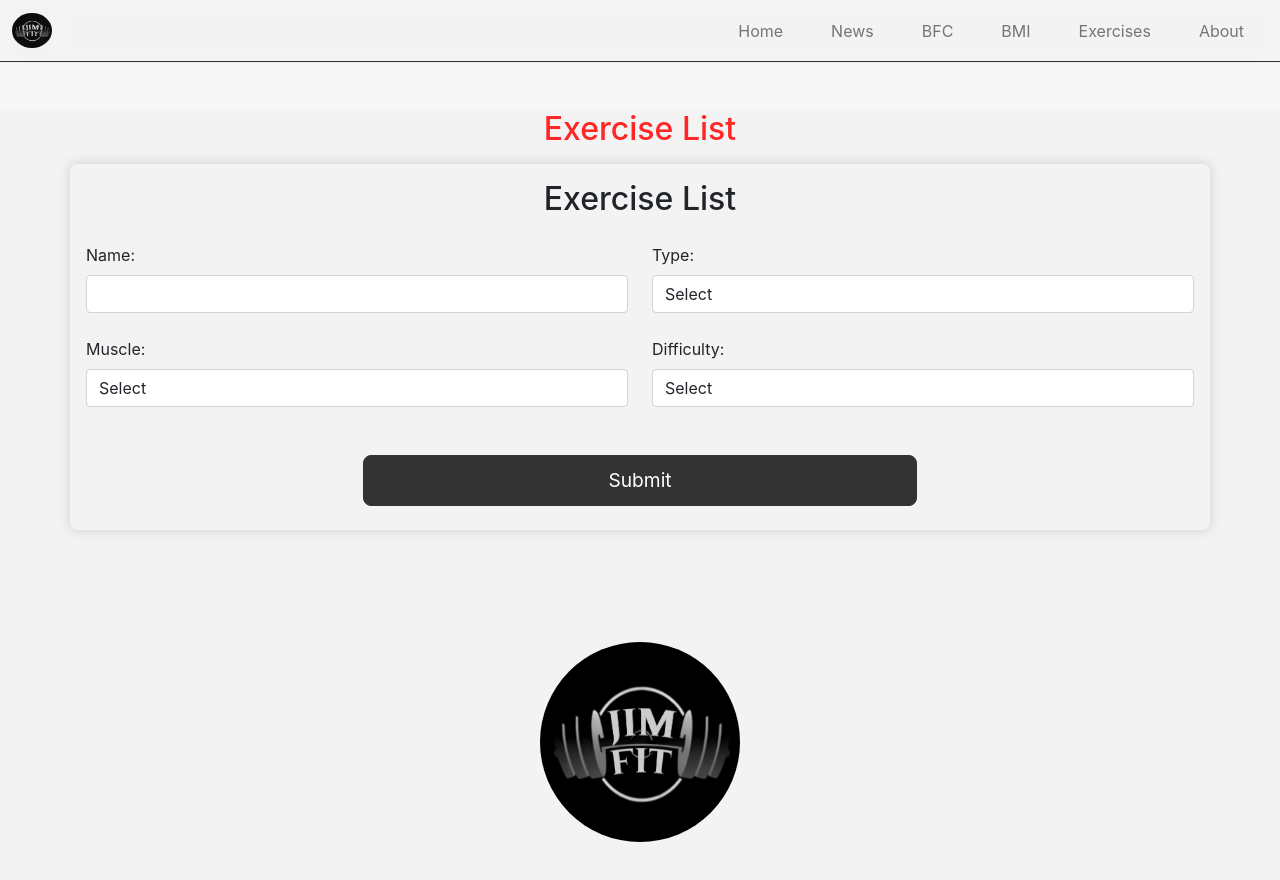
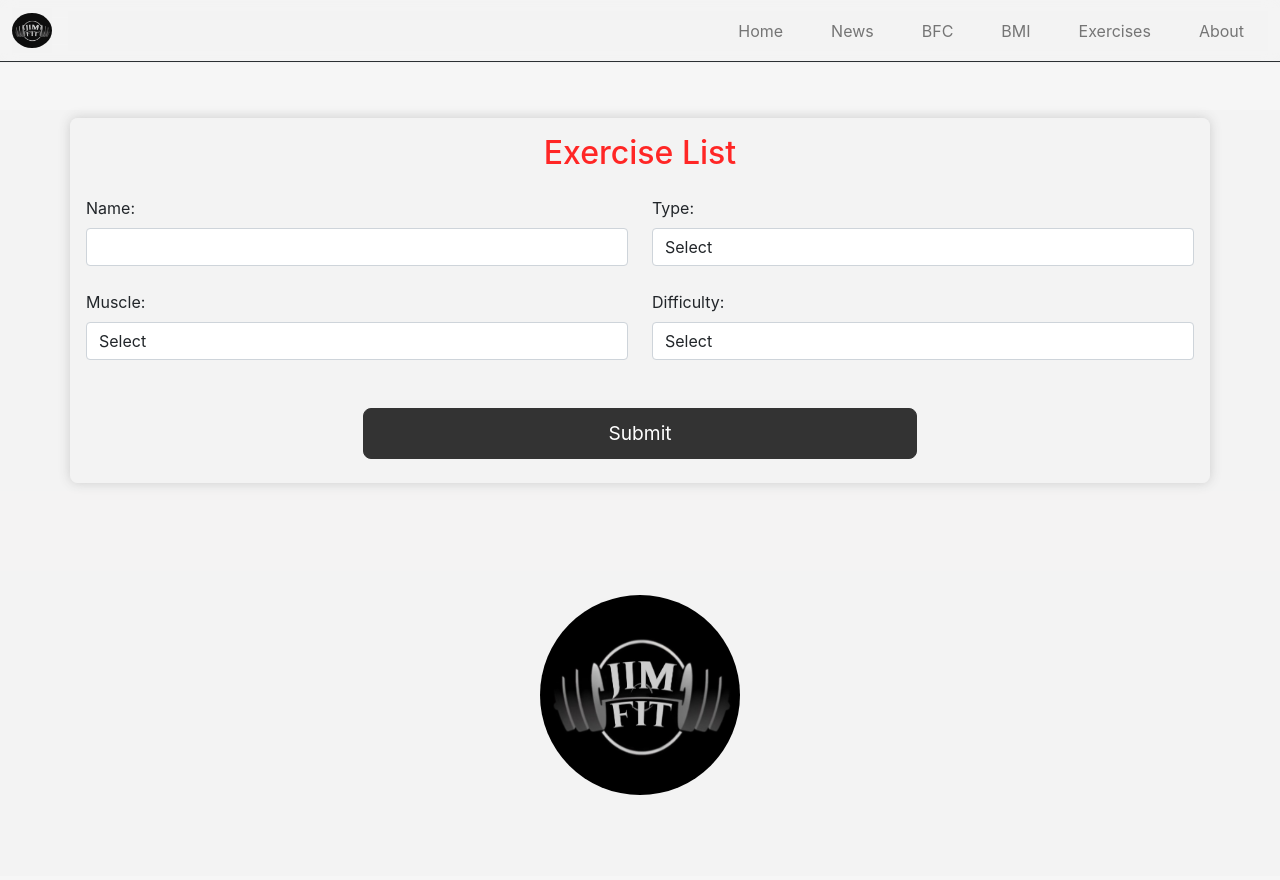
Before and after one commit to istekhar46/jimfit, a React (Create React App) app: page /eg in a window 1280 px wide. Shown: the top 880 px of the page. Built offline with nearby package versions, Linux system fonts and the light colour scheme.

Commit message:
exercise h1

```diff
--- a/src/components/ExerciseGenerator.js
+++ b/src/components/ExerciseGenerator.js
@@ -87,14 +87,13 @@ const typeOptions = [
     ];
   return (
     <div style={{ marginTop: "110px" }}>
-      <h2 className="text-center" style={{color:'#ff2625'}}>Exercise List</h2>
 
 
       {showForm && (
         <div className="form-wrap p-2">
           <form onSubmit={handleSubmit}>
             <div className="container">
-          <h2 className="text-center mb-4">Exercise List</h2>
+            <h2 className="text-center mb-4" style={{color:'#ff2625'}}>Exercise List</h2>
 
               <div className="row">
                 <div className="col-md-6 ">
```
Also changed, not shown: 1 other file (tests, documents, lock files or other folders).
